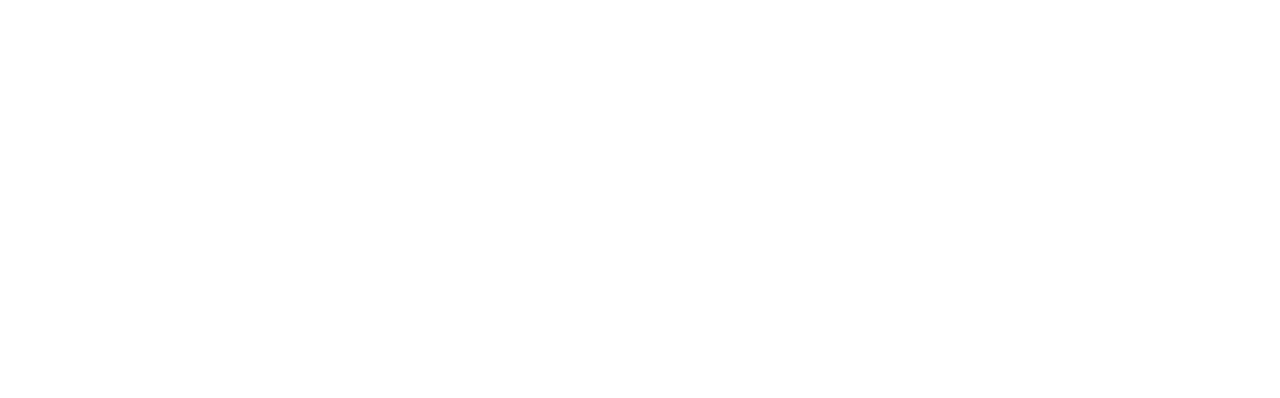
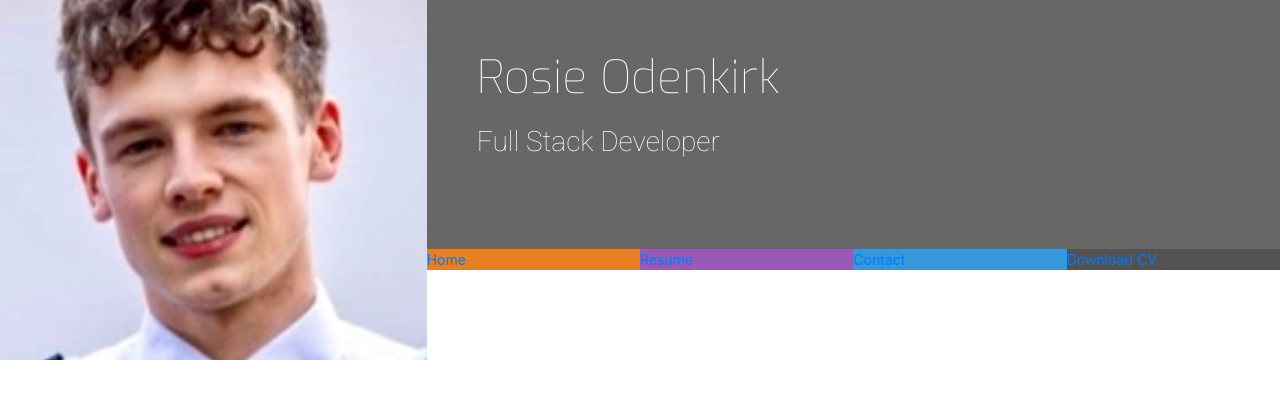
Before and after one commit to adam-blakeney/my-resume, a plain HTML site: page index.html in a window 1280 px wide. Drawn offline with nearby package versions, Linux system fonts and the light colour scheme.

Commit message:
added header and nav

```diff
--- a/assets/css/style.css
+++ b/assets/css/style.css
@@ -0,0 +1,73 @@
+@import url('https://fonts.googleapis.com/css2?family=Exo:wght@100;200;300;400;500;600&family=Roboto:wght@100;300;400;500;900&display=swap');
+/*--------------------------------------------Colors*/
+
+.bg-color-name-title {
+    background-color: #676767;
+}
+
+.ui-menu-color-home {
+    background-color: #e67e22;
+}
+
+.ui-menu-color-resume {
+    background-color: #9b59b6;
+}
+
+.ui-menu-color-contact {
+    background-color: #3498db;
+}
+
+.ui-menu-color-download {
+    background-color: #525252;
+}
+
+/*--------------------------------------------Heading*/
+
+header {
+    margin: 0;
+}
+
+.heading {
+    margin-left: 50px;
+}
+
+.logo {
+    background: url("../images/adam.jpeg");
+    background-position: center;
+    background-repeat: no-repeat;
+    background-size: cover;
+    min-height: 360px;
+    transition: all .5s ease-in-out;
+    -moz-transition: all .5s ease-in-out;
+    -webkit-transition: all .5s ease-in-out;
+}
+
+.name {
+    font-family: "Exo", sans-serif;
+    font-weight: 100;
+    font-size: 46px;
+    margin-top: 50px;
+    color: #fff;
+}
+
+.title {
+    font-family: "Roboto", sans-serif;
+    font-weight: 200;
+    font-size: 28px;
+    margin-top: 20px;
+    margin-bottom: 90px;
+    color: #fff;
+}
+
+.list-inline-item:not(:last-child) {
+    margin: 0;
+}
+
+.menucontainer {
+    font-size: 0;
+}
+
+#nav li {
+    font-size: 14px;
+    padding: 0;
+}
--- a/index.html
+++ b/index.html
@@ -7,11 +7,40 @@
     <meta http-equiv="X-UA-Compatible" content="ie=edge">
     <link rel="stylesheet" href="https://cdn.jsdelivr.net/npm/bootstrap@4.6.1/dist/css/bootstrap.min.css" integrity="sha384-zCbKRCUGaJDkqS1kPbPd7TveP5iyJE0EjAuZQTgFLD2ylzuqKfdKlfG/eSrtxUkn" crossorigin="anonymous">
     <link rel="stylesheet" href="https://cdn.jsdelivr.net/npm/@fortawesome/fontawesome-free@6.1.1/css/fontawesome.min.css">
+    <link rel="stylesheet" href="assets/css/style.css">
+    <title>Adam Blakeney</title>
 </head>
-
 <body>
     <header>
-
+        <div class="row no-gutters">
+            <a class="col-md-4 logo" href="02-index.html"></a>
+            <div class="col-md-8">
+                <div class="row no-gutters bg-color-name-title">
+                    <div class="col heading">
+                        <h1 class="name">Rosie Odenkirk</h1>
+                        <h2 class="title"> Full Stack Developer</h2>
+                    </div>
+                </div>
+                <div class="row no-gutters">
+                    <div class="col">
+                        <ul id="nav" class="list-inline menucontainer">
+                            <li class="col-6 col-sm-3 ui-menu-color-home list-inline-item">
+                                <a href="#"><span>Home</span></a>
+                            </li>
+                            <li class="col-6 col-sm-3 ui-menu-color-resume list-inline-item">
+                                <a href="#"><span>Resume</span></a>
+                            </li>
+                            <li class="col-6 col-sm-3 ui-menu-color-contact list-inline-item">
+                                <a href="#"><span>Contact</span></a>
+                            </li>
+                            <li class="col-6 col-sm-3 ui-menu-color-download list-inline-item">
+                                <a href="#"><span>Download CV</span></a>
+                            </li>
+                        </ul>
+                    </div>
+                </div>
+            </div>
+        </div>
     </header>
     <section>
 
@@ -20,5 +49,4 @@
 
     </footer>
 </body>
-
 </html>
```
Also changed, not shown: assets/images/adam.jpeg (added).
